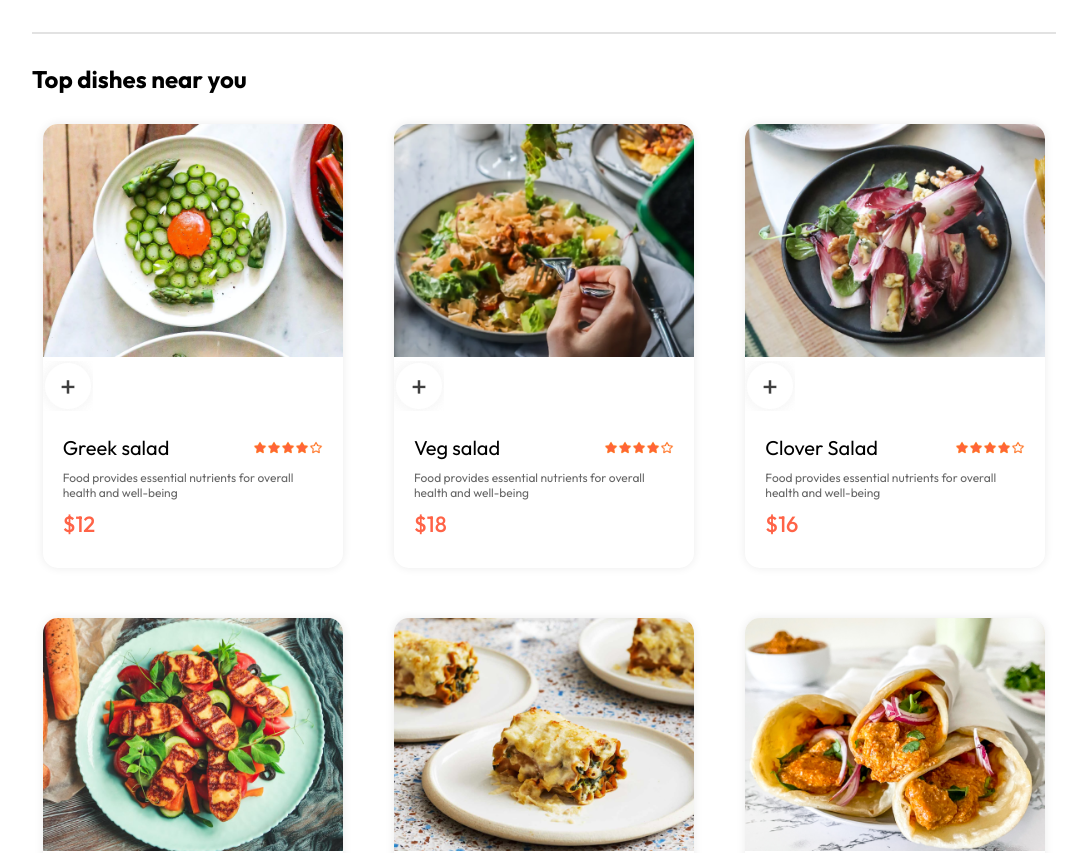
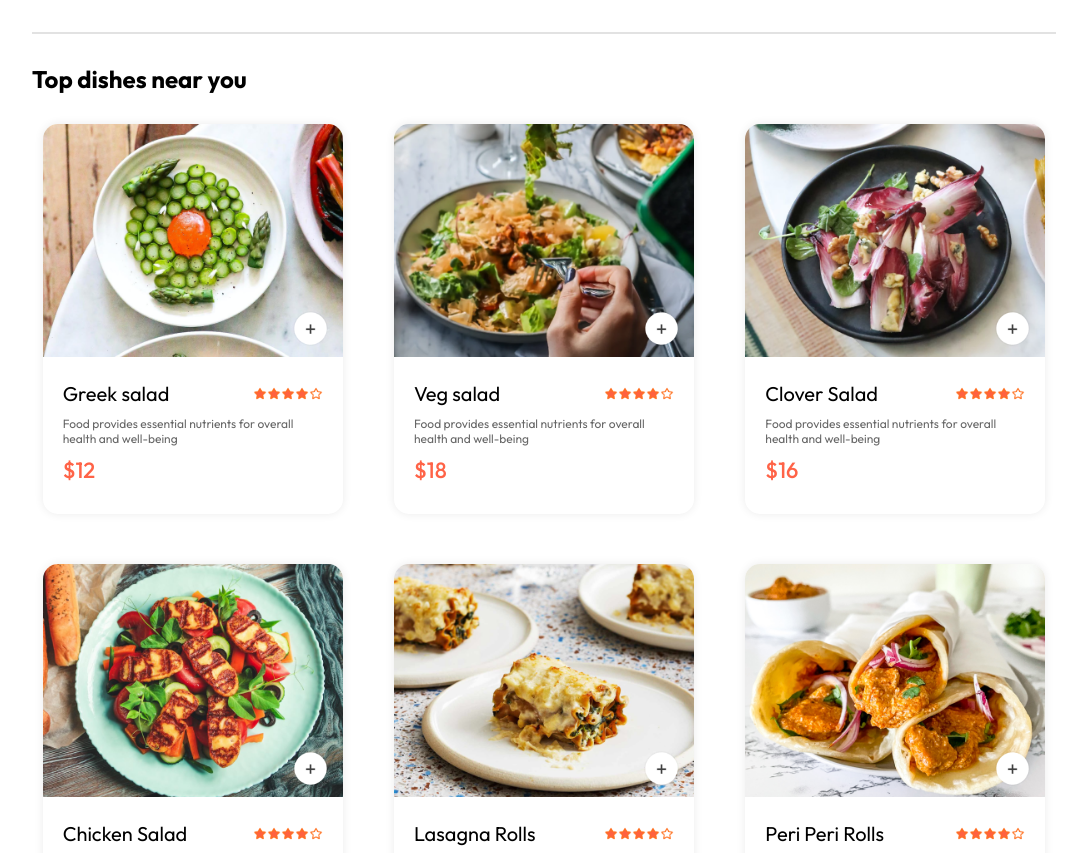
Before and after one commit to LEBONSON/Food-App, a React (Vite) app in the folder frontend/: page / in a window 1280 px wide. Shown: the part 860-1713 px from the top of the page, without its empty margins (96-1183 px from the left). Built offline with nearby package versions, Linux system fonts and the light colour scheme.

Commit message:
feat: affichage de l'icone d'ajout

```diff
--- a/frontend/src/components/FoodItem/FoodItem.css
+++ b/frontend/src/components/FoodItem/FoodItem.css
@@ -39,9 +39,22 @@
 }
 
 .food-item-price{
- color:tomato;
- font-size: 22px;
- font-weight: 500;
- margin:10px 0px;
+ color:tomato; /* couleur du texte */
+ font-size: 22px; /* taille de la police */
+ font-weight: 500; /* épaisseur de la police */
+ margin:10px 0px; /* marge en haut et en bas */
 
 }
+
+.food-item-img-container{
+  position: relative; /* positionnement relatif pour permettre le positionnement absolu des éléments enfants */
+}
+
+.food-item-img-container .add{
+  position: absolute; /* positionnement absolu pour placer l'icône d'ajout */
+  bottom: 15px; /* positionnement en bas */
+  right: 15px; /* positionnement à droite */
+  width: 35px; /* largeur de l'icône */
+  cursor: pointer; /* curseur en forme de main au survol */
+  border-radius: 50%; /* icône ronde */
+}
--- a/frontend/src/components/FoodItem/FoodItem.jsx
+++ b/frontend/src/components/FoodItem/FoodItem.jsx
@@ -3,16 +3,20 @@ import "./FoodItem.css";
 import { assets } from "../../assets/frontend_assets/assets";
 
 const FoodItem = ({ id, name, price, description, image }) => {
-// Gestion du nombre d'items dans le panier
+// Gestion du nombre d'items dans le panier qui commence à 0 et prend la valeur précédente +1 à chaque clic
       const [itemCount, setItemCount] = useState(0);
 
   return (
     <div className="food-item">
       <div className="food-item-img-container">
       <img className="food-item-img" src={image} alt="" />
+      {/* Affichage conditionnel de l'icône d'ajout ou du compteur d'items qui permet d'ajouter ou de retirer des items */}
       {!itemCount
-           ? <img className="add" onClick={() => setItemCount(prev=>+1)} src={assets.add_icon_white} alt="" />
+           ? <img className="add" onClick={() => setItemCount(prev=>prev+1)} src={assets.add_icon_white} alt="" />
             : <div className="food-item-container">
+                <img onClick={()=> setItemCount(prev=>prev-1)} src={assets.remove_icon_red} alt="" />
+                <p>{itemCount}</p>
+                <img onClick={()=> setItemCount(prev=>prev+1)} src={assets.add_icon_green} alt="" />
 
               </div>
 
```
